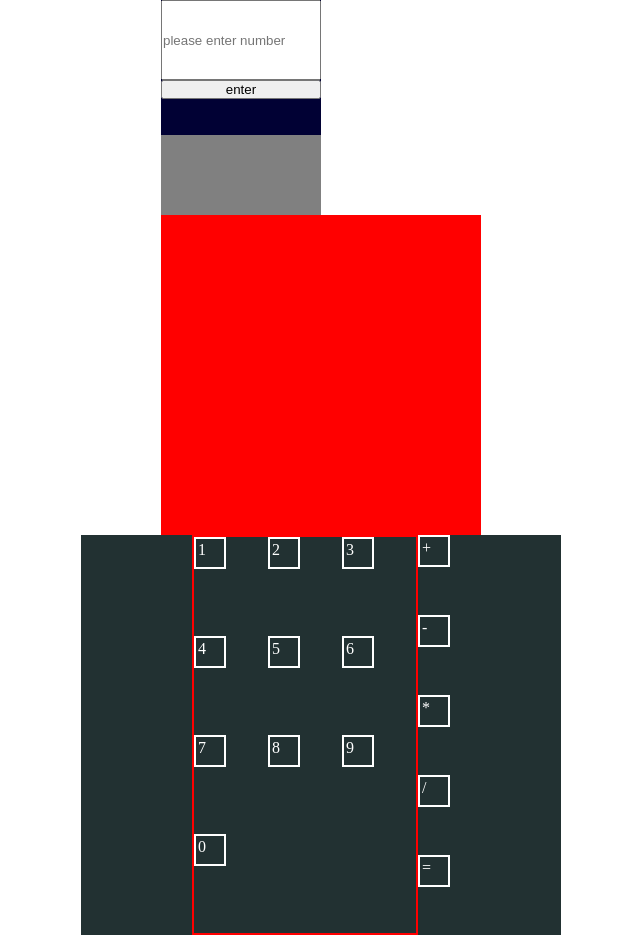
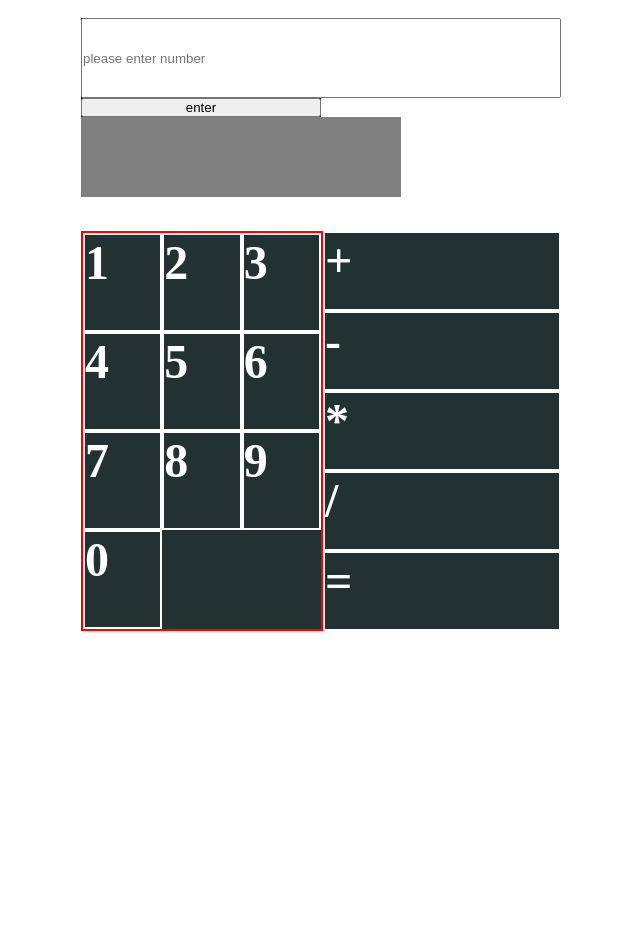
Before and after one commit to stevehotcodes/calculator, a plain HTML site: page index.html in a window 1280 px wide. Shown: the whole page, without its empty margins (319-959 px from the left). After the commit the page ends 800 px from the top, so only its background shows below. Drawn offline with Linux system fonts and the light colour scheme.

Commit message:
calculator challenge

```diff
--- a/index.html
+++ b/index.html
@@ -10,12 +10,11 @@
     <header>
          <form id="new-input-form">
             <input type="text" class="number-input" placeholder="please enter number"><button type="button"  class="enter">enter</button>
-             <br><br>
 
-            <div  class="output-display" placeholder="Results">
+            <!-- <div  class="output-display" placeholder="Results">
 
-            </div>
-           <div class="results" style="display: flex; background-color:red; width:20rem; height:20rem;"><p id="results-display"></p></div>
+            </div> -->
+           <div class="results" style="display: flex; background-color:gray; width:20rem; height:5rem;"><p id="results-display"></p></div>
          </form>
     </header>
     <main class="numbers-operators-section">
--- a/styles.css
+++ b/styles.css
@@ -16,7 +16,7 @@
 }
 
 header,main{
-    margin:auto;
+    margin: 1rem auto;
 }
 body{
     display:flex;
@@ -24,7 +24,9 @@ body{
     justify-content:center;
 
 }
-
+header{
+    padding:2px
+}
 
 #new-input-form{
       width:50%;
@@ -35,7 +37,7 @@ body{
 
 }
 input{
-    width:10rem;
+    width:30rem;
     height:5rem;
 }
 .output-display{
@@ -47,6 +49,7 @@ input{
 
 .numbers-operators-section{
     display:flex;
+
     justify-content:center;
     width:30rem;
     height:50vh;
@@ -56,22 +59,32 @@ input{
 .numbers{
     display:grid;
     flex:0.5;
+
     border:2px solid red;
     grid-template-areas:
     'one two three'
     'four five six'
     'seven eight nine'
+
     ;
 
 }
 
 .operators{
     display: grid;
+    flex:0.5;
+    grid-template-areas:
+    'plus minus'
+    'minus'
+    'multiply'
+    'divide';
 
 }
 .numbers>p,.operators>p{
     border:2px solid white;
-    padding:2px;
+    font-size:3rem;
+    font-weight:700;
+    /* padding:2px;
     height:2rem;
-    width:2rem;
+    width:2rem; */
 }
```
